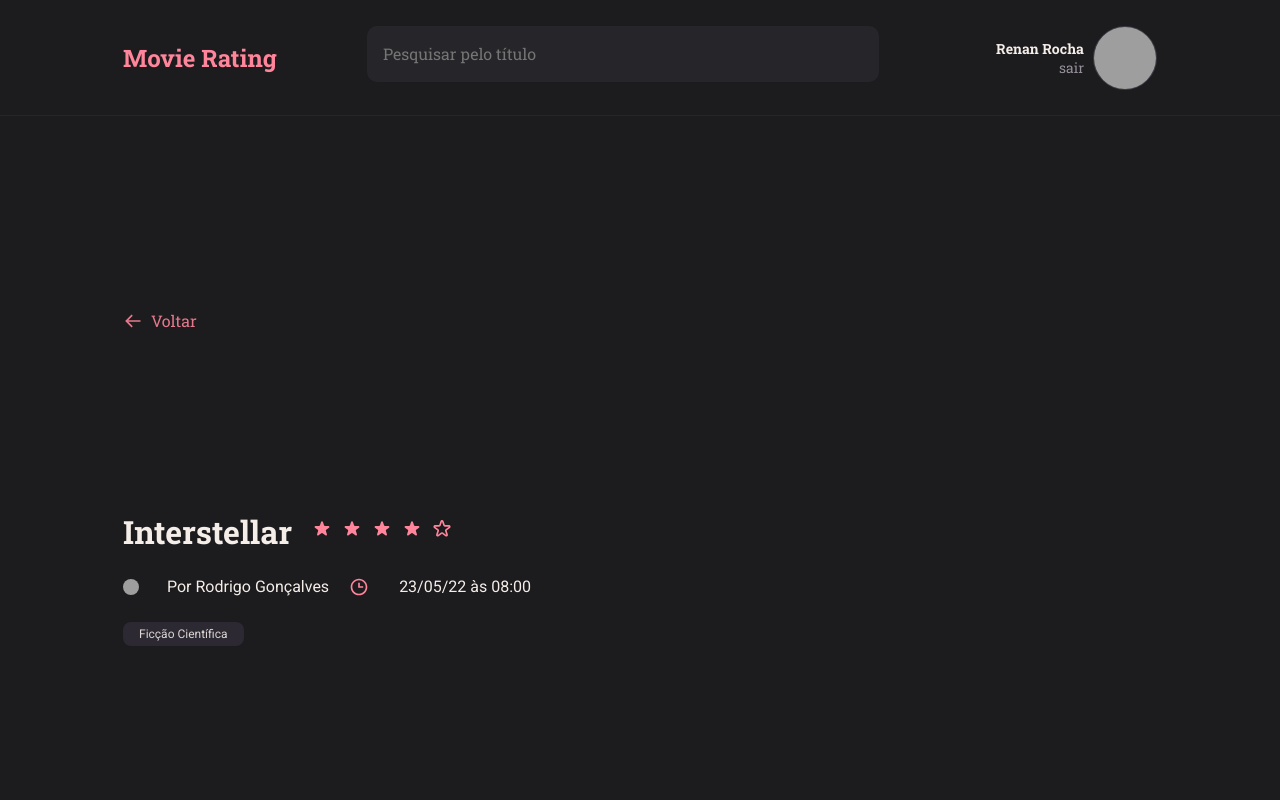
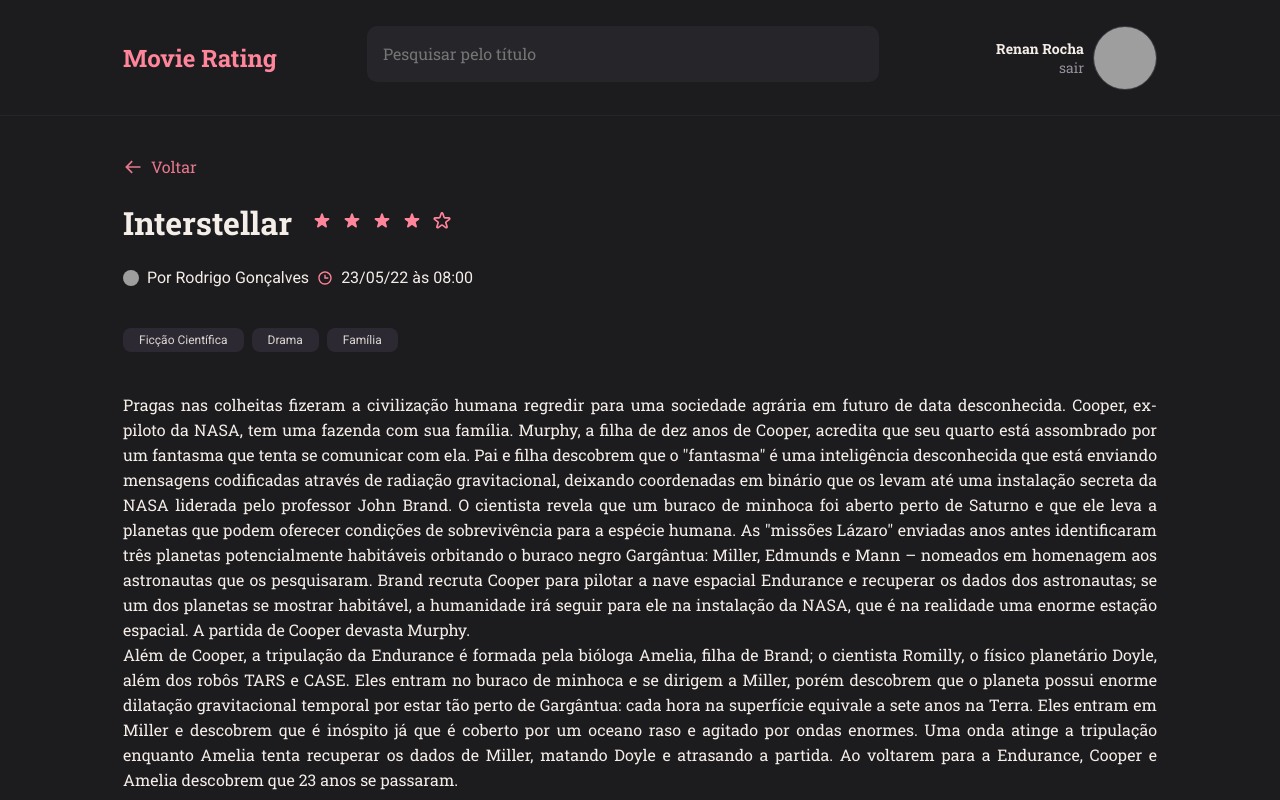
Before and after one commit to renanr0cha/explorer-movies-front, a React (Vite) app: page / in a window 1280 px wide. Built offline with nearby package versions, Linux system fonts and the light colour scheme; grey boxes are pictures that could not be loaded.

Commit message:
details page done

```diff
--- a/src/pages/Details/index.jsx
+++ b/src/pages/Details/index.jsx
@@ -17,7 +17,7 @@
         <ButtonText title="Voltar" icon={BiArrowBack}/>
       </header>
       <Content>
-        <div>
+        <div className="title">
           <h1>Interstellar</h1>
           <div>
             <HiStar />
@@ -27,7 +27,7 @@
             <HiOutlineStar/>
           </div>
         </div>
-        <div>
+        <div className="info">
           <img
             src="https://github.com/renanr0cha.png"
             alt="Foto do usuário"
@@ -36,7 +36,16 @@
           <BiTime/>
           <span>23/05/22 às 08:00</span>
         </div>
-        <TagChips title="Ficção Científica"/>
+        <div className="tagchips">
+          <TagChips title="Ficção Científica"/>
+          <TagChips title="Drama"/>
+          <TagChips title="Família"/>
+        </div>
+        <p>Pragas nas colheitas fizeram a civilização humana regredir para uma sociedade agrária em futuro de data desconhecida. Cooper, ex-piloto da NASA, tem uma fazenda com sua família. Murphy, a filha de dez anos de Cooper, acredita que seu quarto está assombrado por um fantasma que tenta se comunicar com ela. Pai e filha descobrem que o "fantasma" é uma inteligência desconhecida que está enviando mensagens codificadas através de radiação gravitacional, deixando coordenadas em binário que os levam até uma instalação secreta da NASA liderada pelo professor John Brand. O cientista revela que um buraco de minhoca foi aberto perto de Saturno e que ele leva a planetas que podem oferecer condições de sobrevivência para a espécie humana. As "missões Lázaro" enviadas anos antes identificaram três planetas potencialmente habitáveis orbitando o buraco negro Gargântua: Miller, Edmunds e Mann – nomeados em homenagem aos astronautas que os pesquisaram. Brand recruta Cooper para pilotar a nave espacial Endurance e recuperar os dados dos astronautas; se um dos planetas se mostrar habitável, a humanidade irá seguir para ele na instalação da NASA, que é na realidade uma enorme estação espacial. A partida de Cooper devasta Murphy.
+        </p>
+        <p>
+        Além de Cooper, a tripulação da Endurance é formada pela bióloga Amelia, filha de Brand; o cientista Romilly, o físico planetário Doyle, além dos robôs TARS e CASE. Eles entram no buraco de minhoca e se dirigem a Miller, porém descobrem que o planeta possui enorme dilatação gravitacional temporal por estar tão perto de Gargântua: cada hora na superfície equivale a sete anos na Terra. Eles entram em Miller e descobrem que é inóspito já que é coberto por um oceano raso e agitado por ondas enormes. Uma onda atinge a tripulação enquanto Amelia tenta recuperar os dados de Miller, matando Doyle e atrasando a partida. Ao voltarem para a Endurance, Cooper e Amelia descobrem que 23 anos se passaram.
+        </p>
       </Content>
 
     </Container>
--- a/src/pages/Details/styles.js
+++ b/src/pages/Details/styles.js
@@ -11,7 +11,10 @@
 
   > header {
     grid-area: header;
-    padding: 4rem 12.3rem 2.4rem;
+    margin: 4rem 12.3rem 0;
+    height: 2.1rem;
+    display: flex;
+    align-items: flex-start;
 
     button {
       color: ${({ theme}) => theme.COLORS.PINK};
@@ -20,10 +23,11 @@
 `
 export const Content = styled.div`
   grid-area: content;
-  width: 113rem;
-  padding: 0 12.3rem;
+  width: 100%;
+  padding: 2.4rem 12.3rem 4rem;
+  overflow-y: auto;
 
-  > div {
+  > div.title {
     display: flex;
     align-items: center;
     justify-content: flex-start;
@@ -37,12 +41,23 @@
       margin-right: 1rem;
       color: ${({ theme }) => theme.COLORS.PINK};
     }
+  }
 
+  > div.info {
+    display: flex;
+    align-items: center;
+    gap: 0.8rem;
+    margin-bottom: 4rem;
     img {
       height: 1.6rem;
       width: 1.6rem;
       border-radius: 50%;
-      margin-right: 0.8rem;
+    }
+
+    svg {
+      width: 1.6rem;
+      height: 1.6rem;
+      color: ${({ theme }) => theme.COLORS.PINK};
     }
 
     span {
@@ -51,8 +66,17 @@
       font-size: 1.6rem;
       font-weight: 400;
     }
+  }
 
+  > div.tagchips {
+    margin-bottom: 4rem;
+  }
 
-
+  > p {
+    text-align: justify;
+    width: 100%;
+    font-size: 1.6rem;
+    font-weight: 400;
+    line-height: 2.5rem;
   }
 `
```
